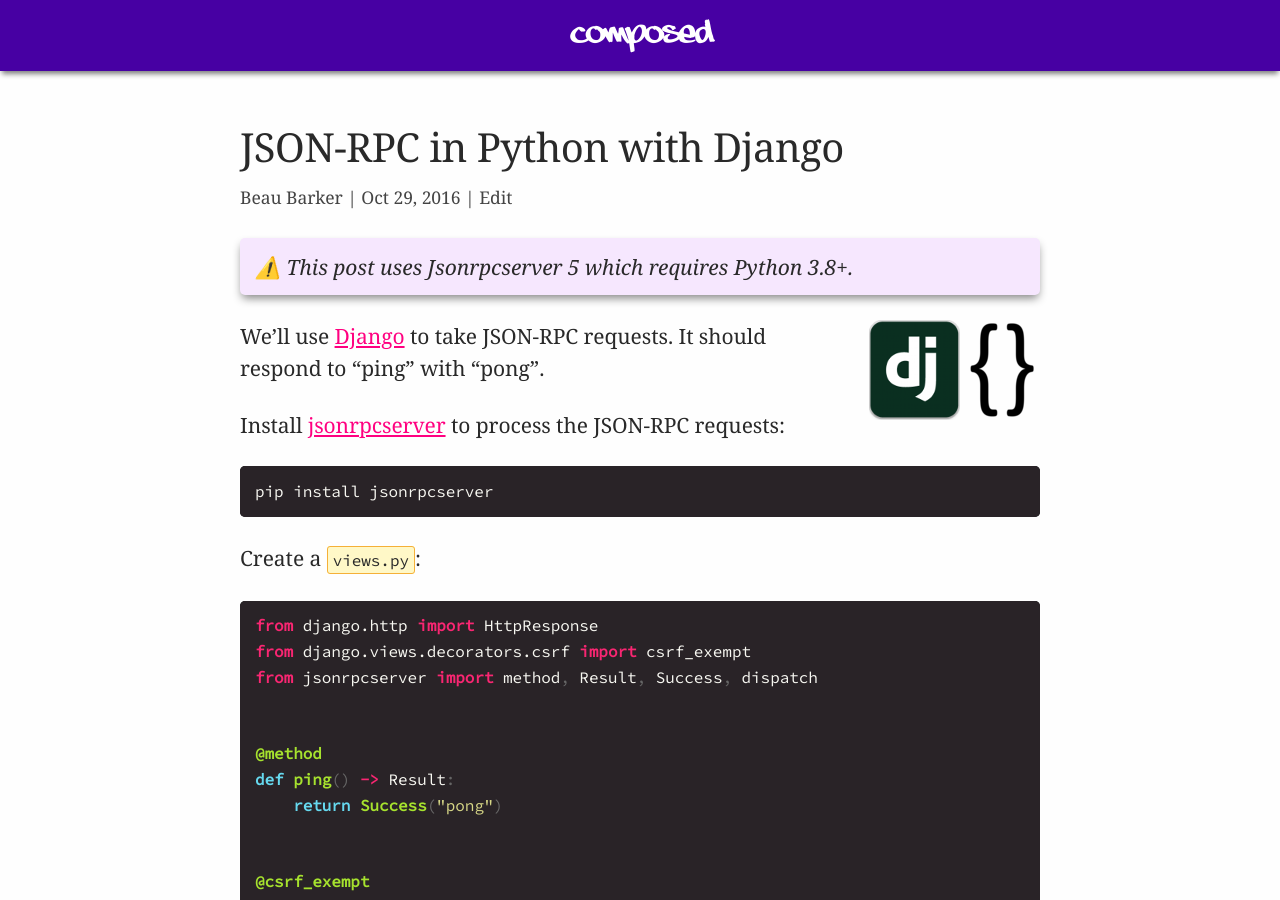
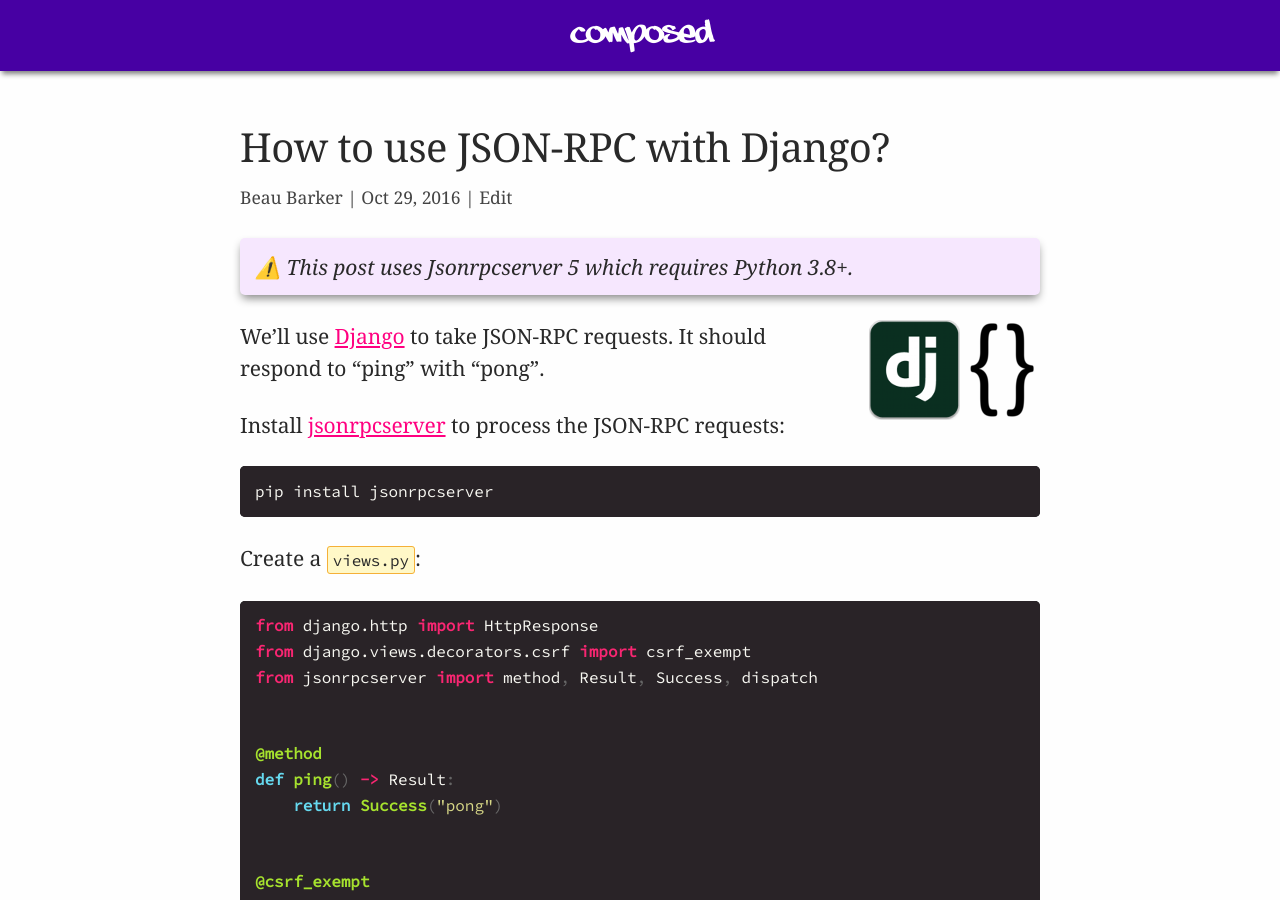
Before and after one commit to explodinglabs/explodinglabs.github.io, a Jekyll site: the page built from docs/_posts/jsonrpc/2016-10-29-django.markdown, in a window 1280 px wide and 900 px high. Built offline with Jekyll 4.4.1, drawn with Linux system fonts in a browser that asks for light colours.

Commit message:
Update 2016-10-29-django.markdown

```diff
--- a/docs/_posts/jsonrpc/2016-10-29-django.markdown
+++ b/docs/_posts/jsonrpc/2016-10-29-django.markdown
@@ -1,7 +1,7 @@
 ---
 layout: post
 category: jsonrpc
-title: JSON-RPC in Python with Django
+title: How to use JSON-RPC with Django?
 permalink: /jsonrpc/django
 ---
 <div class="warning" markdown="1">
```
